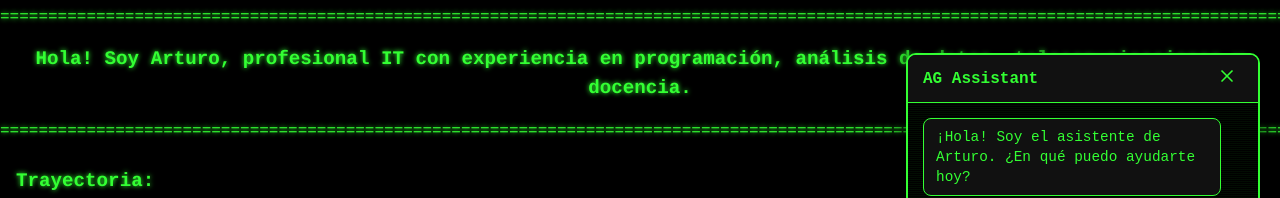
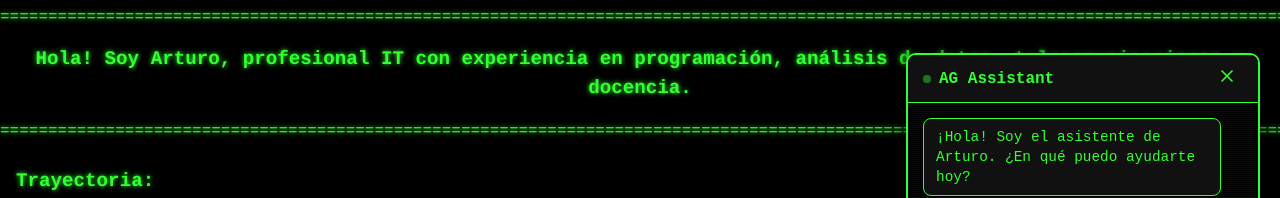
Before and after one commit to Arturogrottoli/Personal-Page, a Next.js app: page / in a window 1280 px wide. Both pictures are taken after a click on the button "Chat with Assistant". Shown: the part 143-341 px from the top of the page. Built offline with nearby package versions, Linux system fonts and the light colour scheme.

Commit message:
chat improves

```diff
--- a/components/ChatBot.module.css
+++ b/components/ChatBot.module.css
@@ -57,6 +57,27 @@
   align-items: center;
   color: #33ff33;
   font-weight: bold;
+}
+
+.headerInfo {
+  display: flex;
+  align-items: center;
+  gap: 8px;
+}
+
+.onlineDot {
+  width: 8px;
+  height: 8px;
+  border-radius: 50%;
+  background-color: #33ff33;
+  box-shadow: 0 0 6px rgba(51, 255, 51, 0.9);
+  animation: pulseDot 2s infinite;
+  flex-shrink: 0;
+}
+
+@keyframes pulseDot {
+  0%, 100% { opacity: 1; box-shadow: 0 0 6px rgba(51, 255, 51, 0.9); }
+  50% { opacity: 0.4; box-shadow: 0 0 2px rgba(51, 255, 51, 0.3); }
 }
 
 .closeButton {
@@ -133,18 +154,25 @@
   cursor: not-allowed;
 }
 
-.spinner {
-  width: 20px;
-  height: 20px;
-  border: 2px solid #33ff33;
-  border-top: 2px solid transparent;
-  border-radius: 50%;
-  animation: spin 1s linear infinite;
-  margin: 5px auto;
+.typingMessage {
+  display: flex;
+  align-items: baseline;
+  gap: 2px;
+  font-style: italic;
+  opacity: 0.85;
 }
 
-@keyframes spin {
-  to { transform: rotate(360deg); }
+.typingDots span {
+  animation: blinkDot 1.4s infinite;
+  animation-fill-mode: both;
+}
+
+.typingDots span:nth-child(2) { animation-delay: 0.2s; }
+.typingDots span:nth-child(3) { animation-delay: 0.4s; }
+
+@keyframes blinkDot {
+  0%, 80%, 100% { opacity: 0; }
+  40% { opacity: 1; }
 }
 
 @media (max-width: 480px) {
--- a/components/ChatBot.tsx
+++ b/components/ChatBot.tsx
@@ -83,7 +83,10 @@ export default function ChatBot() {
             {isOpen && (
                 <div className={styles.chatWindow}>
                     <div className={styles.chatHeader}>
-                        <span>AG Assistant</span>
+                        <div className={styles.headerInfo}>
+                            <span className={styles.onlineDot}></span>
+                            <span>AG Assistant</span>
+                        </div>
                         <button onClick={() => setIsOpen(false)} className={styles.closeButton}>
                             <X size={20} />
                         </button>
@@ -96,8 +99,11 @@ export default function ChatBot() {
                             </div>
                         ))}
                         {isLoading && (
-                            <div className={`${styles.message} ${styles.botMessage}`}>
-                                <div className={styles.spinner}></div>
+                            <div className={`${styles.message} ${styles.botMessage} ${styles.typingMessage}`}>
+                                <span>AG Assistant está escribiendo</span>
+                                <span className={styles.typingDots}>
+                                    <span>.</span><span>.</span><span>.</span>
+                                </span>
                             </div>
                         )}
                         <div ref={messagesEndRef} />
```
